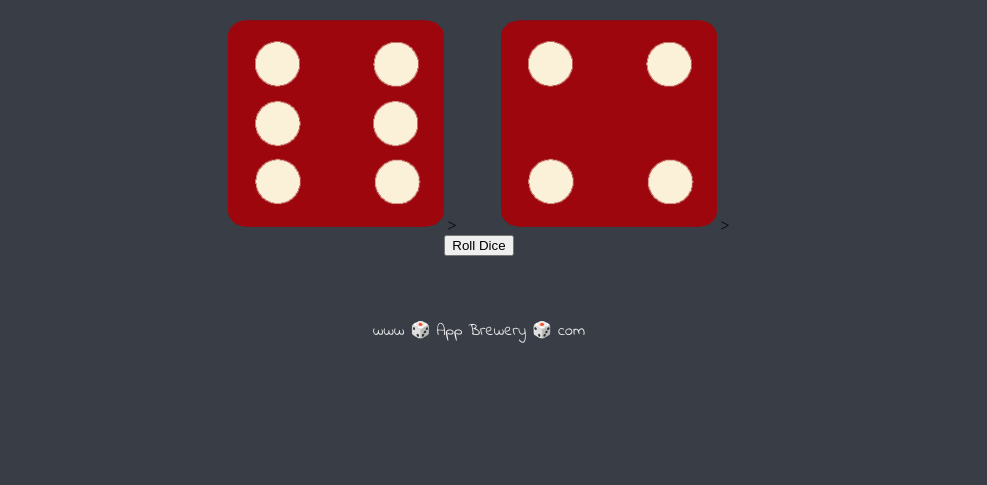
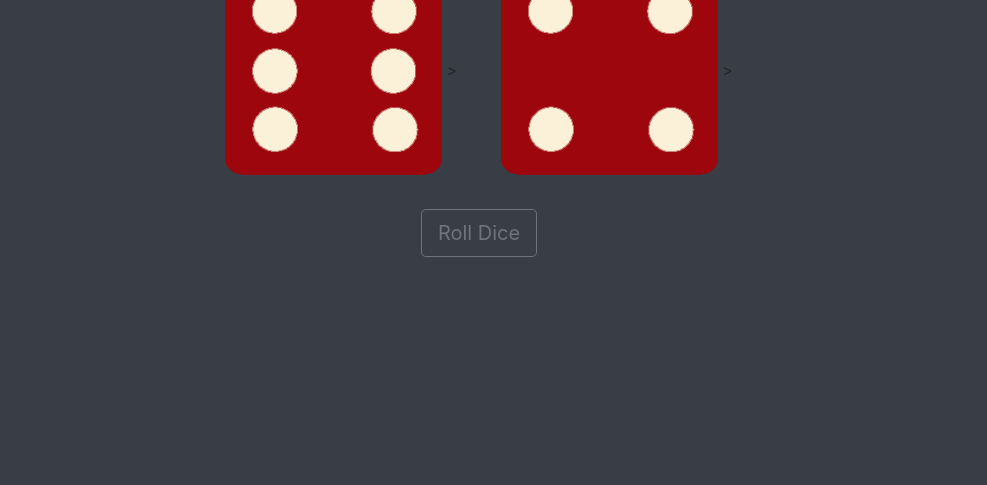
Before and after one commit to SyedSaifAhmed/Dice-Roller, a plain HTML site: page Dicee Challenge - Starting Files/dicee.html in a window 1280 px wide. Shown: the part 315-800 px from the top of the page, without its empty margins (161-1148 px from the left). Drawn offline with nearby package versions, Linux system fonts and the light colour scheme.

Commit message:
button updated

```diff
--- a/Dicee Challenge - Starting Files/dicee.html
+++ b/Dicee Challenge - Starting Files/dicee.html
@@ -3,6 +3,9 @@
   <head>
     <meta charset="utf-8">
     <title>Dicee</title>
+
+    <!-- bootstrap -->
+    <link rel="stylesheet" href="https://cdn.jsdelivr.net/npm/bootstrap@4.0.0/dist/css/bootstrap.min.css" integrity="sha384-Gn5384xqQ1aoWXA+058RXPxPg6fy4IWvTNh0E263XmFcJlSAwiGgFAW/dAiS6JXm" crossorigin="anonymous">
     <link rel="stylesheet" href="styles.css">
     <link href="https://fonts.googleapis.com/css?family=Indie+Flower|Lobster" rel="stylesheet">
 
@@ -23,7 +26,7 @@
       </div>
 
       <div>
-        <button id="reload">Roll Dice</button>
+        <button type="button" id="reload" class="btn btn-outline-secondary btn-lg">Roll Dice</button>
       </div>
 
 
@@ -35,7 +38,5 @@
   <script src="index.js"> </script>
   </body>
 
-  <footer>
-    www 🎲 App Brewery 🎲 com
-  </footer>
+
 </html>
--- a/Dicee Challenge - Starting Files/styles.css
+++ b/Dicee Challenge - Starting Files/styles.css
@@ -39,3 +39,9 @@ footer {
   font-family: 'Indie Flower', cursive;
 
 }
+
+#reload {
+
+margin: 3%;
+
+}
```
